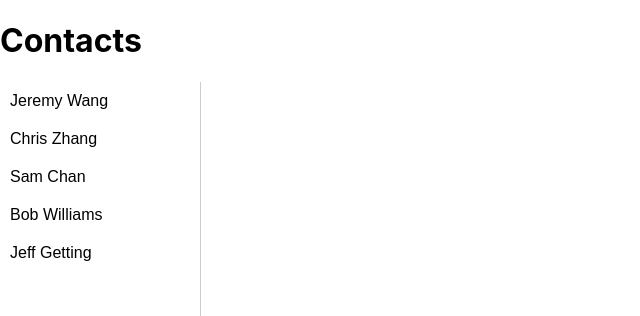
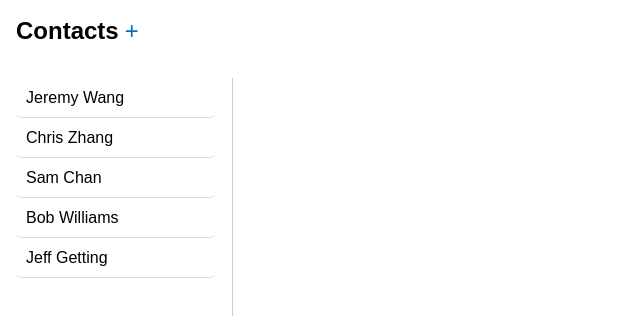
Before and after one commit to Reversal9/contacts, a React (Create React App) app: page / in a window 1280 px wide. Shown: the top 316 px of the page, without its empty margins (0-640 px from the left). Built offline with nearby package versions, Linux system fonts and the light colour scheme.

Commit message:
Add a button that can add new contacts, with accompanied CSS. Modify CSS of the contact family to have rounded edges and a bottom-border.

```diff
--- a/src/App.css
+++ b/src/App.css
@@ -37,8 +37,53 @@
   }
 }
 
+body {
+  margin: 0;
+  font-family: Arial, sans-serif;
+  background-color: #fff;
+}
+
+.app-container {
+  display: flex;
+  flex-direction: column;
+  height: 100vh;
+}
+
+.header {
+  display: flex;
+  align-items: center;
+  padding: 16px;
+}
+
+.header h1 {
+  font-size: 24px;
+  margin: 0;
+}
+
 .container {
-  /*background-color: red; !* Just to highlight the container area for testing *!*/
+  flex: 1;
+  display: flex;
+  padding: 16px;
+  flex-direction: column;
+}
+
+.add-button {
+  display: flex;
+  align-items: center;
+  background-color: transparent;
+  color: #0070c9;
+  font-size: 24px;
+  cursor: pointer;
+  transition: color 0.2s ease;
+  border: none;
+}
+
+.add-button:hover {
+  color: rgba(0, 112, 201, 0.3);
+}
+
+.add-button:focus {
+  outline: none;
 }
 
 ul {
@@ -49,18 +94,15 @@ ul {
 .contacts-list {
   display: flex;
   flex-direction: column;
-  /*background-color: blue;*/
   width: 200px;
   height: 100vh;
   border-right: 1px solid #ccc;
-}
-
-.contact-item {
-  /*margin-left: 20px;*/
+  padding-right: 16px;
 }
 
 .contact-button {
   width: 100%;
+  height: 40px;
   border: none;
   background-color: transparent;
   cursor: pointer;
@@ -71,6 +113,8 @@ ul {
   white-space: nowrap;
   overflow: hidden;
   text-overflow: ellipsis;
+  border-bottom: 1px solid #ddd;
+  border-radius: 6px;
 }
 
 .contact-button:hover {
@@ -81,3 +125,9 @@ ul {
   background-color: #007bff;
   color: #fff;
 }
+
+.editing-window {
+  flex: 1;
+  background-color: #f8f8f8;
+  padding: 16px;
+}
--- a/src/App.js
+++ b/src/App.js
@@ -2,20 +2,41 @@ import './App.css';
 import {useState} from 'react';
 
 function App() {
+    const [id, setId] = useState(0);
+
     const initialList = [
-        {id: 0, firstName: "Jeremy", lastName: "Wang"},
-        {id: 1, firstName: "Chris", lastName: "Zhang"},
-        {id: 2, firstName: "Sam", lastName: "Chan"},
-        {id: 3, firstName: "Bob", lastName: "Williams"},
-        {id: 4, firstName: "Jeff", lastName: "Getting"}
+        {id: -10, firstName: "Jeremy", lastName: "Wang"},
+        {id: -11, firstName: "Chris", lastName: "Zhang"},
+        {id: -12, firstName: "Sam", lastName: "Chan"},
+        {id: -13, firstName: "Bob", lastName: "Williams"},
+        {id: -14, firstName: "Jeff", lastName: "Getting"}
     ];
     const [contacts, setContacts] = useState(initialList);
     const [selectedContact, setSelectedContact] = useState(null);
 
+    function handleAddButton() {
+        setContacts([...contacts, {
+            id: id,
+            firstName: "",
+            lastName: ""
+        }])
+        setId(id + 1);
+    }
 
     return (
-        <div>
+        <div
+            className = "app-container">
+                <div
+                    className = "header">
                         <h1>Contacts</h1>
+                        <button
+                            className = "add-button"
+                            onClick = {() => {
+                                handleAddButton();
+                            }}>
+                            +
+                        </button>
+                </div>
                 <div
                     className = "container">
                         <List
@@ -38,8 +59,6 @@ function List({contacts, selectedContact, setSelectedContact}) {
             className = "contacts-list">
                 {contacts.map(contact => {
                     return (
-                        <div
-                            className = "contact-item">
                         <button
                             className = {`contact-button ${selectedContact === contact.id ? 'selected' : ''}`}
                             onClick = {() => {
@@ -48,7 +67,6 @@ function List({contacts, selectedContact, setSelectedContact}) {
                             >
                                 {`${contact.firstName} ${contact.lastName}`}
                         </button>
-                        </div>
                     );
                 })}
         </ul>
```
Lines whose indentation alone changed are shown as unchanged.
